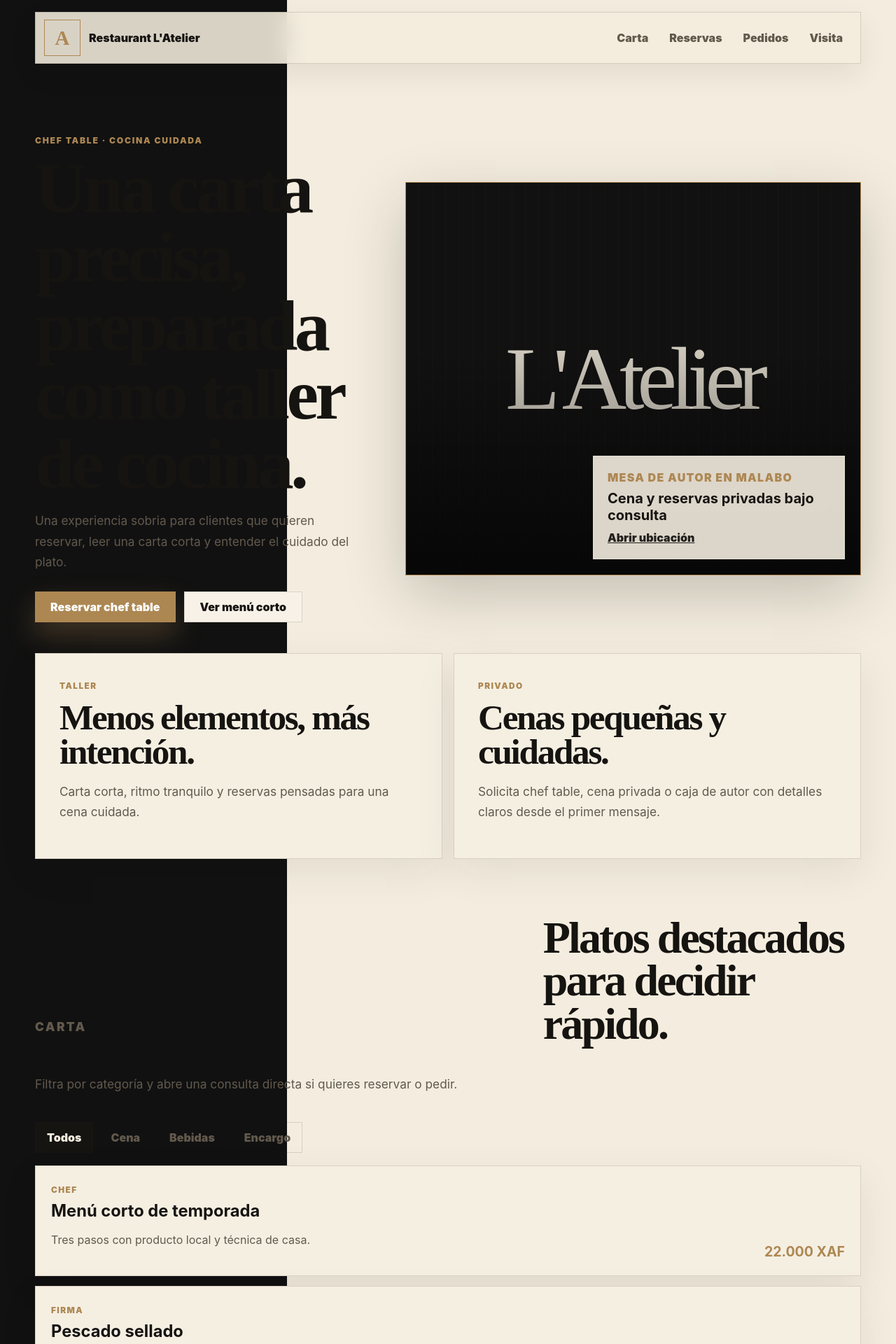
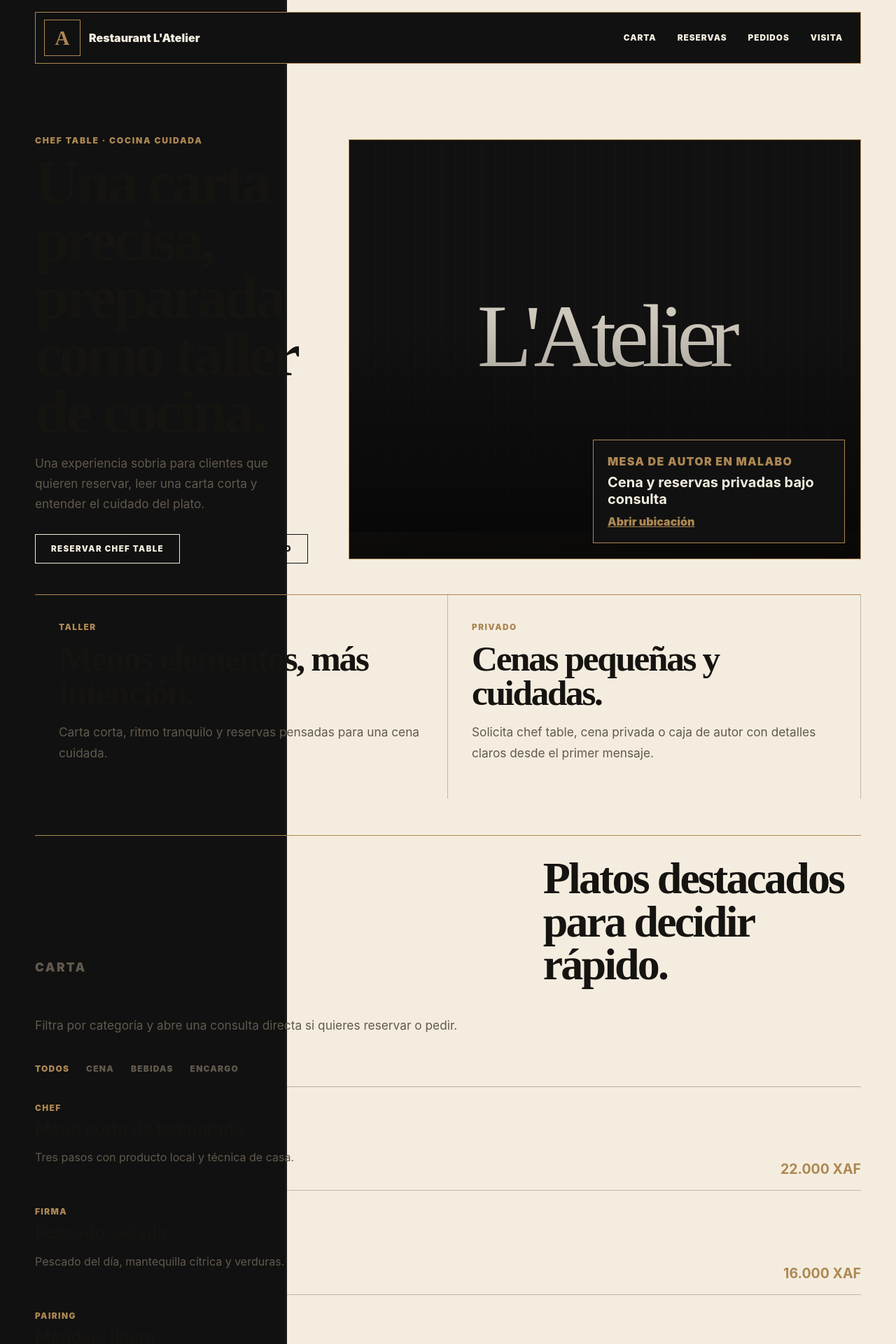
Before and after one commit to bechirobob/restaurant-latelier-malabo, a React (Vite) app: page / in a window 1280 px wide. Shown: the top 1920 px of the page at 70% size. Built offline with nearby package versions, Linux system fonts and the light colour scheme.

Commit message:
Refine restaurant visual direction

```diff
--- a/src/App.css
+++ b/src/App.css
@@ -464,3 +464,29 @@ input:focus-visible,select:focus-visible,textarea:focus-visible,a:focus-visible,
     color: var(--primary);
   }
 }
+
+
+/* Natural venue polish: L'Atelier — chef workshop minimalism */
+.site { --button-radius: 0; --card-radius: 0; --input-radius: 0; --nav-radius: 0; }
+.theme-atelier { background: repeating-linear-gradient(90deg,#111 0,#111 31.8%,#1b1915 31.8%,#1b1915 32%,#f4eddf 32%,#f4eddf 100%); }
+.theme-atelier .topbar { border-radius: 0; border-color: #ad8752; background: #111; color: #f4eddf; box-shadow: none; backdrop-filter: none; }
+.theme-atelier .brand,.theme-atelier .nav-links a { color: #f4eddf; }
+.theme-atelier .nav-links a { border-radius: 0; min-height: 36px; text-transform: uppercase; letter-spacing: .08em; font-size: .74rem; }
+.theme-atelier .nav-links a:hover { background: transparent; color: #ad8752; }
+.theme-atelier .hero { grid-template-columns: .7fr 1.3fr; gap: 54px; }
+.theme-atelier h1 { font-size: clamp(3rem, 6.8vw, 7rem); line-height: .94; }
+.theme-atelier .hero-panel { border-radius: 0; box-shadow: none; border: 1px solid #ad8752; min-height: 600px; }
+.theme-atelier .hero-card { border-radius: 0; border: 1px solid #ad8752; background: #111; color: #f4eddf; box-shadow: none; backdrop-filter: none; }
+.theme-atelier .hero-card a { color: #ad8752; }
+.theme-atelier .button { border-radius: 0; box-shadow: none; min-height: 42px; border: 1px solid currentColor; text-transform: uppercase; letter-spacing: .12em; font-size: .72rem; }
+.theme-atelier .button.primary { background: #111; color: #f4eddf; }
+.theme-atelier .button.ghost { background: transparent; color: #111; }
+.theme-atelier .story-grid { grid-template-columns: 1fr 1fr; gap: 0; border: 1px solid #ad8752; border-width: 1px 0; }
+.theme-atelier .story-grid article, .theme-atelier .form-card, .theme-atelier .menu-item, .theme-atelier .visit { border-radius: 0; box-shadow: none; background: transparent; border-color: rgba(22,20,17,.25); }
+.theme-atelier .story-grid article { border-width: 0 1px 0 0; }
+.theme-atelier .menu-list { display: block; border-top: 1px solid rgba(22,20,17,.28); }
+.theme-atelier .menu-item { min-height: auto; display: grid; grid-template-columns: 1fr auto; gap: 28px; padding: 18px 0; border-width: 0 0 1px; }
+.theme-atelier .chips { gap: 24px; }
+.theme-atelier .chip { min-height: auto; padding: 0; border: 0; border-radius: 0; background: transparent; letter-spacing: .1em; text-transform: uppercase; font-size: .75rem; }
+.theme-atelier .chip.active,.theme-atelier .chip:hover { background: transparent; color: #ad8752; }
+.theme-atelier input,.theme-atelier select,.theme-atelier textarea { border-radius: 0; background: transparent; border-width: 0 0 1px; padding-left: 0; }
```
